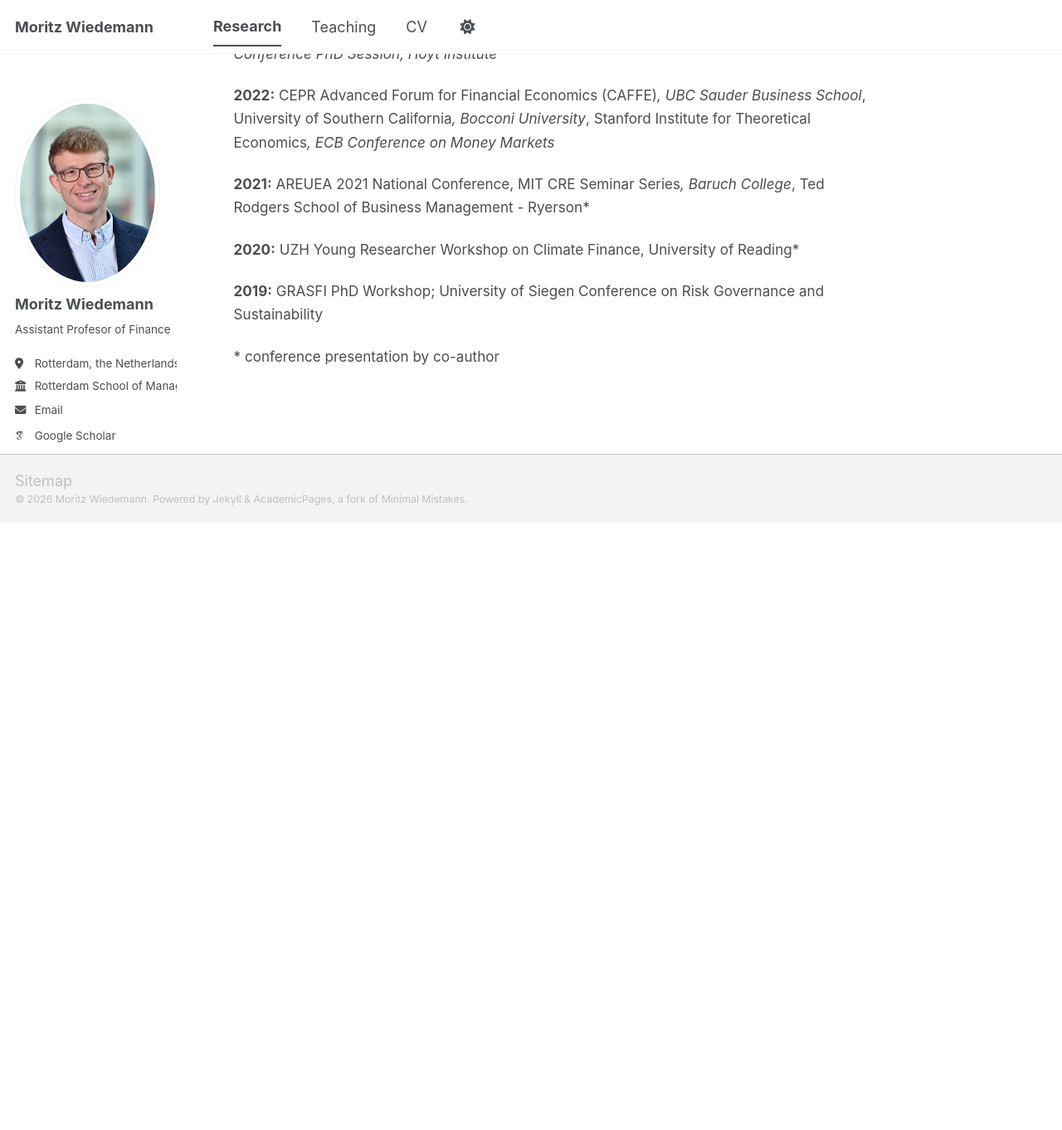
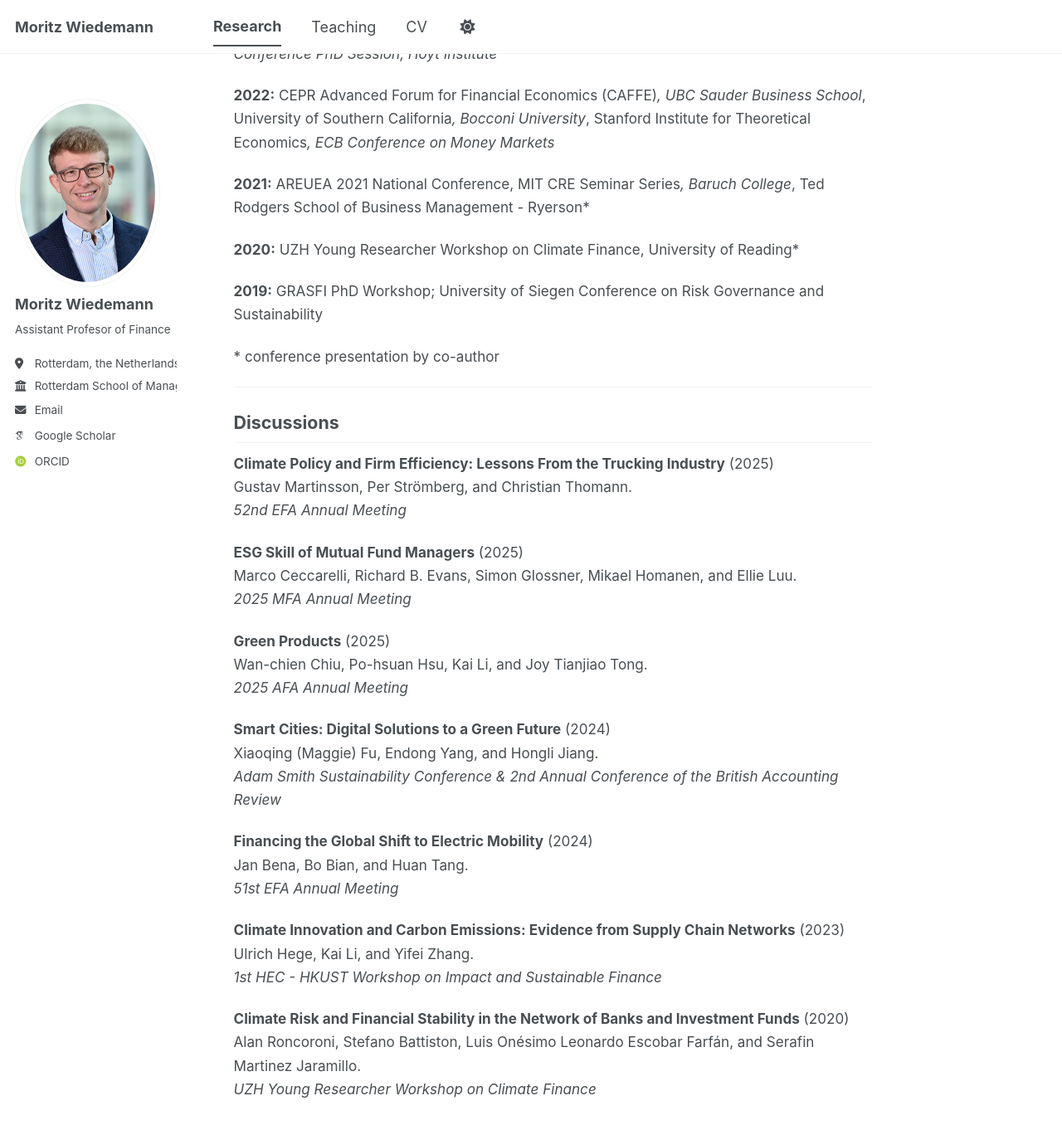
Before and after one commit to WiedemannM/WiedemannM.github.io, a Jekyll site: the page built from _pages/research.md, in a window 1280 px wide and 1400 px high, scrolled down 1697 px. Shown: the top 1362 px of the window at 83% size. Built offline with Jekyll 4.4.1, drawn with Linux system fonts in a browser that asks for light colours; some web fonts are replaced; a script bundle is joined from its source files by our own code; library files that are not in the unit come from our copies; before the commit the page ends 2327 px from its top, so only the background shows below that.

Commit message:
Update research.md

```diff
--- a/_pages/research.md
+++ b/_pages/research.md
@@ -104,3 +104,35 @@
 **2019:** GRASFI PhD Workshop; University of Siegen Conference on Risk Governance and Sustainability
 
 \* conference presentation by co-author
+
+---
+
+## Discussions
+
+**Climate Policy and Firm Efficiency: Lessons From the Trucking Industry** (2025)
+Gustav Martinsson, Per Strömberg, and Christian Thomann.
+*52nd EFA Annual Meeting*
+
+**ESG Skill of Mutual Fund Managers** (2025)
+Marco Ceccarelli, Richard B. Evans, Simon Glossner, Mikael Homanen, and Ellie Luu.
+*2025 MFA Annual Meeting*
+
+**Green Products** (2025)
+Wan-chien Chiu, Po-hsuan Hsu, Kai Li, and Joy Tianjiao Tong.
+*2025 AFA Annual Meeting*
+
+**Smart Cities: Digital Solutions to a Green Future** (2024)
+Xiaoqing (Maggie) Fu, Endong Yang, and Hongli Jiang.
+*Adam Smith Sustainability Conference & 2nd Annual Conference of the British Accounting Review*
+
+**Financing the Global Shift to Electric Mobility** (2024)
+Jan Bena, Bo Bian, and Huan Tang.
+*51st EFA Annual Meeting*
+
+**Climate Innovation and Carbon Emissions: Evidence from Supply Chain Networks** (2023)
+Ulrich Hege, Kai Li, and Yifei Zhang.
+*1st HEC - HKUST Workshop on Impact and Sustainable Finance*
+
+**Climate Risk and Financial Stability in the Network of Banks and Investment Funds** (2020)
+Alan Roncoroni, Stefano Battiston, Luis Onésimo Leonardo Escobar Farfán, and Serafin Martinez Jaramillo.
+*UZH Young Researcher Workshop on Climate Finance*
```
